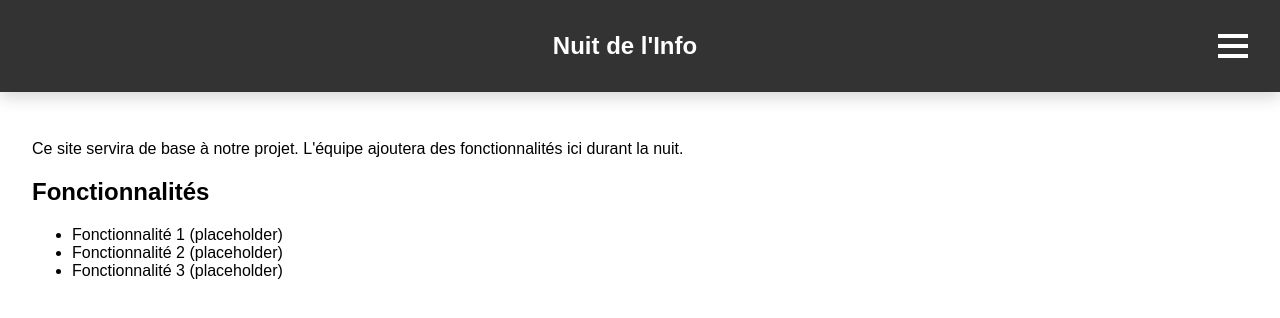
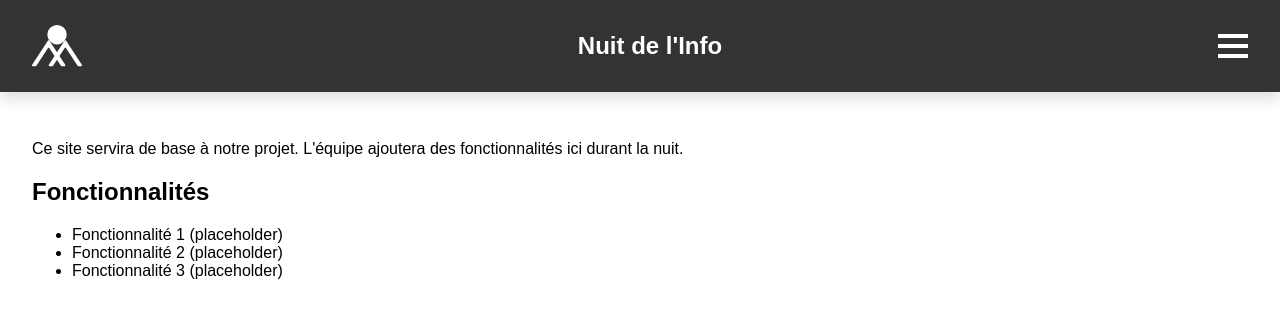
Before and after one commit to crocorelax/Nuit-De-L-Info-2024, a Vue app: page / in a window 1280 px wide. Shown: the top 318 px of the page. Built offline with nearby package versions, Linux system fonts and the light colour scheme; the HTML template or start-up script is replaced by a standard one.

Commit message:
Update header.vue

```diff
--- a/src/components/header.vue
+++ b/src/components/header.vue
@@ -1,6 +1,7 @@
 <template>
     <header class="home-header">
       <!-- Importer le logo SVG -->
+      <Logo class="logo" />
 
       <!-- Titre au centre -->
       <h1 class="title">Nuit de l'Info</h1>
```
